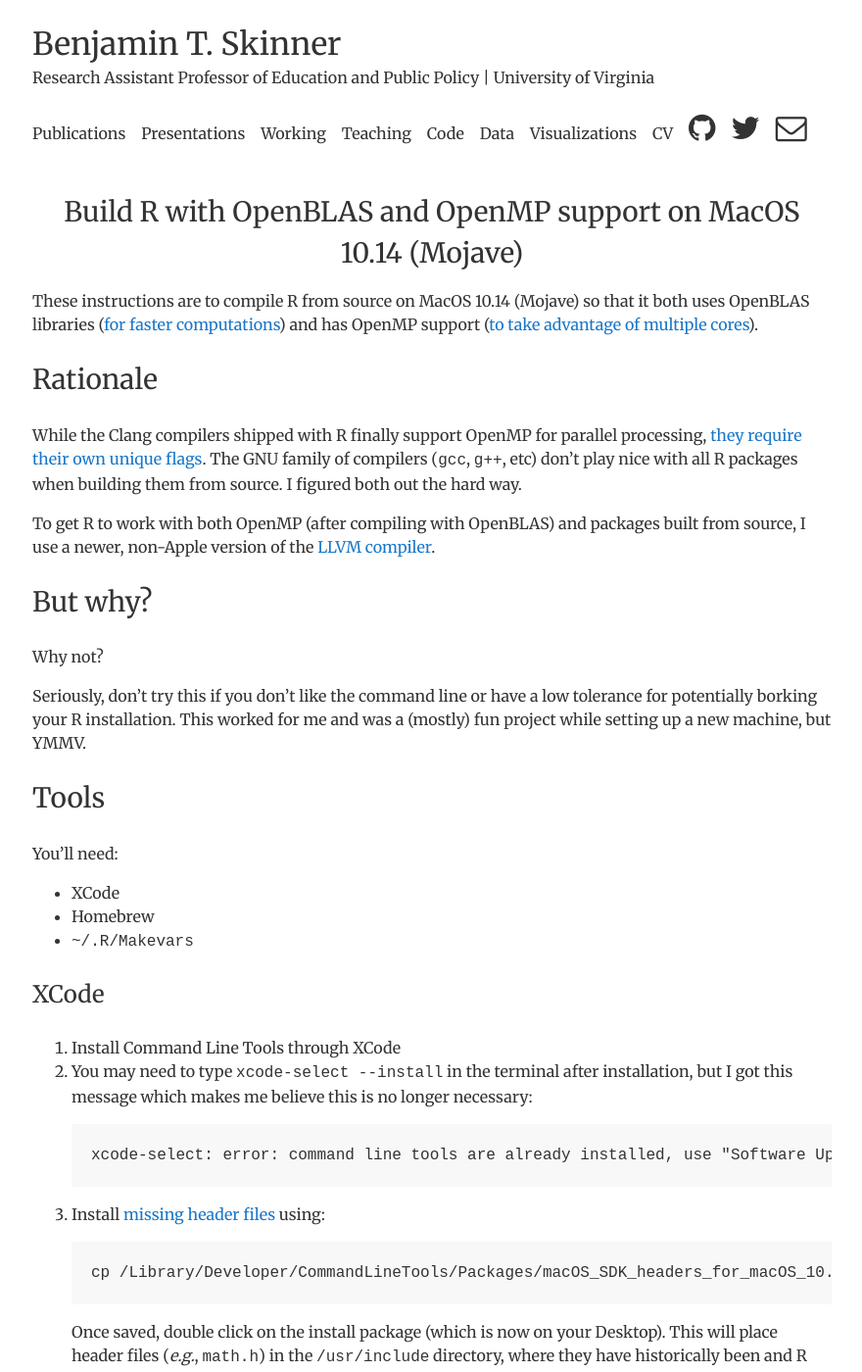
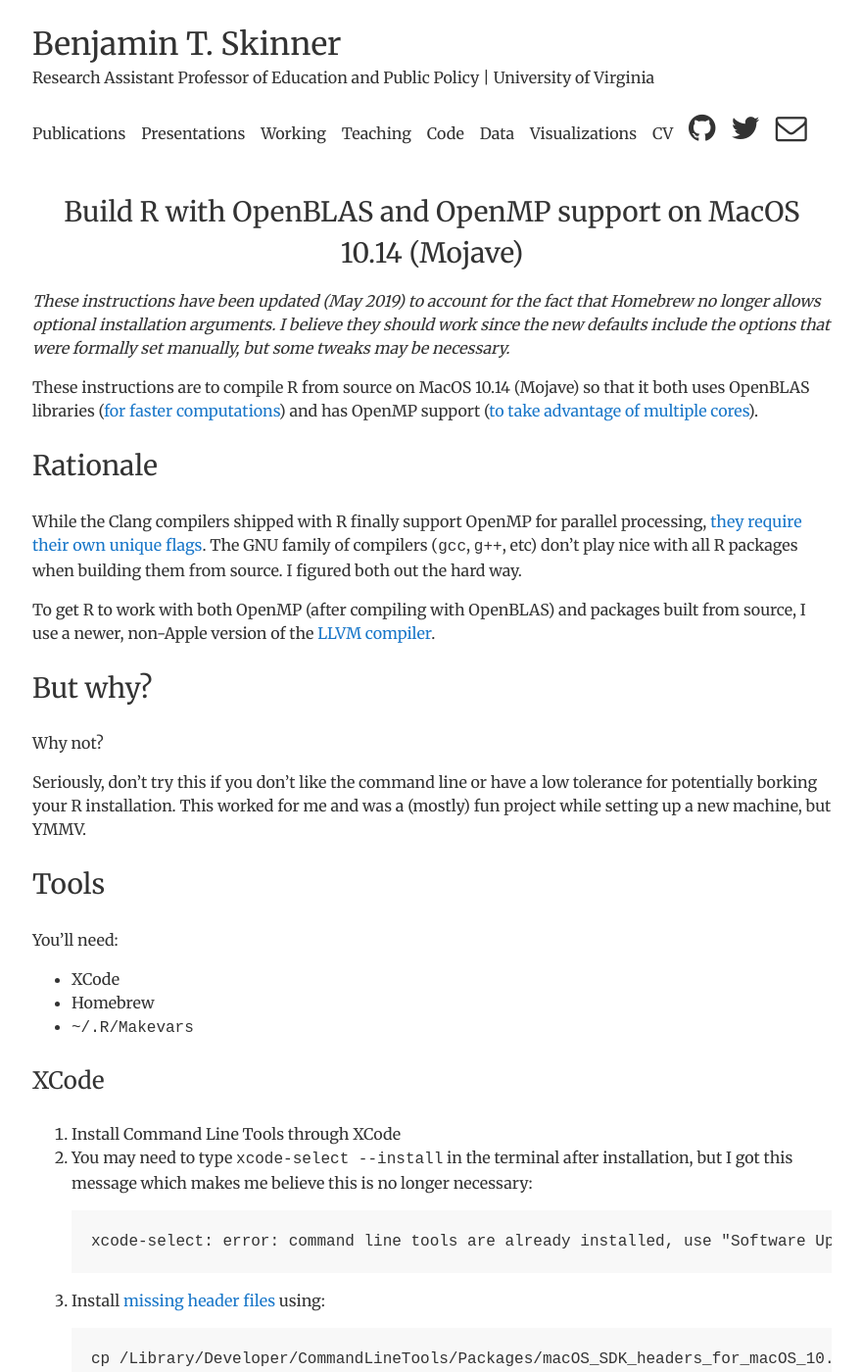
Before and after one commit to btskinner/btskinner.github.io, a Jekyll site: the page built from _posts/2018-10-13-install-r-with-openblas-and-openmp-on-macos-mojave.md, in a window 1280 px wide and 1400 px high. Shown: the whole window at 98% size, without its empty margins (199-1079 px from the left). Built offline with Jekyll 4.4.1, drawn with Linux system fonts in a browser that asks for light colours; some of the changed text lies outside the part shown.

Commit message:
updates to mojave homebrew r post

```diff
--- a/_posts/2018-10-13-install-r-with-openblas-and-openmp-on-macos-mojave.md
+++ b/_posts/2018-10-13-install-r-with-openblas-and-openmp-on-macos-mojave.md
@@ -5,6 +5,11 @@
 tag: misc
 lang: r bash
 ---
+
+*These instructions have been updated (May 2019) to account for the
+fact that Homebrew no longer allows optional installation arguments. I
+believe they should work since the new defaults include the options
+that were formally set manually, but some tweaks may be necessary.*
 
 These instructions are to compile R from source on MacOS 10.14
 (Mojave) so that it both uses OpenBLAS libraries ([for faster
```
Also changed, not shown: other parts of _posts/2018-10-13-install-r-with-openblas-and-openmp-on-macos-mojave.md (+3 -3 lines), 1 other file.
